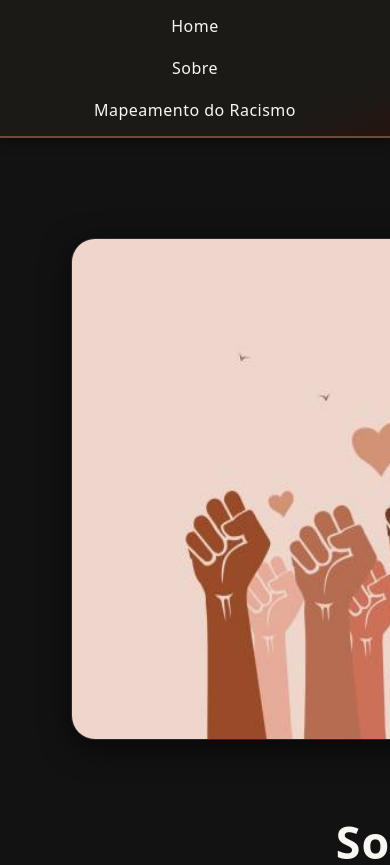
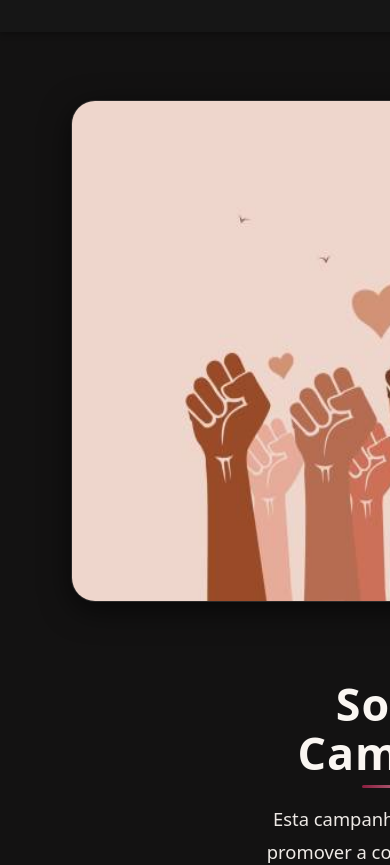
Before and after one commit to joaopedro0507/projeto-final-m5, a React (Vite) app: page / in a window 390 px wide. Shown: the top 865 px of the page. Built offline with nearby package versions, Linux system fonts and the light colour scheme; no server answers.

Commit message:
organizando o menu

```diff
--- a/src/components/Campanha/Campanha.jsx
+++ b/src/components/Campanha/Campanha.jsx
@@ -23,7 +23,7 @@ export default function Campanha() {
   }, []);
 
   return (
-    <main className={styles.main}>
+    <main className={styles.main} id="campanha">
       <h1 className={styles.mainTitle}>Campanhas sobre o Racismo Mundial</h1>
       <div className={styles.container}>
         {loading ? (
--- a/src/components/Denuncia/Denuncia.jsx
+++ b/src/components/Denuncia/Denuncia.jsx
@@ -25,7 +25,7 @@ export default function Denuncia() {
   }, []);
 
   return (
-    <main className={styles.main}>
+    <main className={styles.main} id="denuncia">
       <h1 className={styles.mainTitle}>📊 Dados sobre Denúncias de Racismo</h1>
       <div className={styles.container}>
         {loading ? (
--- a/src/components/Footer/Footer.jsx
+++ b/src/components/Footer/Footer.jsx
@@ -6,12 +6,6 @@ export default function Footer() {
       <div className="footer-content">
         <h3>Campanha Contra o Racismo</h3>
         <p>Juntos por uma sociedade mais justa, igualitária e sem preconceito ✊🏽</p>
-
-        <ul className="socials">
-          <li><a href="#"><i className="fa-brands fa-instagram"></i></a></li>
-          <li><a href="#"><i className="fa-brands fa-x-twitter"></i></a></li>
-          <li><a href="#"><i className="fa-brands fa-facebook"></i></a></li>
-        </ul>
       </div>
 
       <div className="footer-bottom">
--- a/src/components/Footer/Footer.module.css
+++ b/src/components/Footer/Footer.module.css
@@ -121,3 +121,9 @@
     font-size: 1.4rem;
   }
 }
+.footer ul,
+.footer ol {
+  list-style: none;
+  padding: 0;
+  margin: 0;
+}
--- a/src/components/Menu/Menu.jsx
+++ b/src/components/Menu/Menu.jsx
@@ -4,9 +4,10 @@ export default function Menu() {
   return (
     <nav className={styles.nav}>
       <ul className={styles.ul}>
-        <li className={styles.li}>Home</li>
-        <li className={styles.li}>Sobre</li>
-        <li className={styles.li}>Mapeamento do Racismo</li>
+        <li className={styles.li}><a href="#inicio" className={styles.link}>Início</a></li>
+        <li className={styles.li}><a href="#sobre" className={styles.link}>Sobre</a></li>
+        <li className={styles.li}><a href="#campanha" className={styles.link}>Campanha</a></li>
+        <li className={styles.li}><a href="#denuncia" className={styles.link}>Denúncia</a></li>
       </ul>
     </nav>
   );
--- a/src/components/Menu/Menu.module.css
+++ b/src/components/Menu/Menu.module.css
@@ -1,91 +1,75 @@
-:root {
-  --corPrincipal: #241510;   /* Preto suave */
-  --corSecundaria: #8B1E3F;  /* Vermelho bordô */
-  --corTerciaria: #6B4C3B;   /* Marrom café */
-  --corBase: #FAF6F2;        /* Creme (texto claro) */
+/* Menu.module.css */
+
+/* Navbar */
+.nav {
+  display: flex;
+  justify-content: center; /* centraliza horizontalmente */
+  align-items: center;
+  background-color: #161616; /* cor principal */
+  padding: 1rem 2rem;
+  position: fixed;
+  width: 100%;
+  top: 0;
+  left: 0;
+  z-index: 1000;
+  box-shadow: 0 2px 6px rgba(0,0,0,0.3);
 }
 
-/* ======= MENU ======= */
-nav {
-  width: 100%;
-  background: linear-gradient(160deg, #1C1A17 80%, #241510);
-  padding: 18px 0;
-  box-shadow: 0 2px 12px rgba(0, 0, 0, 0.45);
-  display: flex;
-  justify-content: center;
-  align-items: center;
-  border-bottom: 2px solid var(--corTerciaria);
-  position: sticky;
-  top: 0;
-  z-index: 1000;
-  backdrop-filter: blur(6px);
-  animation: fadeInDown 0.8s ease;
-}
-
-ul {
+/* Lista de links */
+.ul {
   list-style: none;
   display: flex;
-  gap: 48px;
+  gap: 2rem;
   margin: 0;
   padding: 0;
 }
 
-li {
-  color: var(--corBase);
-  font-size: 1.1rem;
-  font-weight: 500;
-  cursor: pointer;
-  position: relative;
-  transition: all 0.3s ease;
-  letter-spacing: 0.5px;
+/* Item da lista */
+.li {
+  /* Pode adicionar estilos se quiser */
 }
 
-/* Linha animada embaixo do item ao passar o mouse */
-li::after {
-  content: "";
-  position: absolute;
-  bottom: -6px;
-  left: 0;
-  width: 0%;
-  height: 2px;
-  background-color: var(--corSecundaria);
-  transition: width 0.3s ease;
+/* Link */
+.link {
+  color: #FAF6F2; /* texto claro */
+  text-decoration: none;
+  font-weight: 500;
+  transition: color 0.3s;
 }
 
-li:hover {
-  color: var(--corSecundaria);
-  transform: translateY(-2px);
+.link:hover {
+  color: #8B1E3F; /* cor secundária ao passar o mouse */
 }
 
-li:hover::after {
-  width: 100%;
-}
+/* ===== Mobile ===== */
+@media (max-width: 768px) {
+  .ul {
+    flex-direction: column;
+    align-items: center;
+    gap: 1rem;
+    background-color: #161616;
+    position: absolute;
+    top: 60px; /* altura da navbar */
+    left: 0;
+    right: 0;
+    max-height: 0;
+    overflow: hidden;
+    transition: max-height 0.3s ease-in-out;
+  }
 
-/* Animação suave de entrada */
-@keyframes fadeInDown {
-  from {
-    opacity: 0;
-    transform: translateY(-20px);
+  /* Para abrir o menu, adicione a classe open ao ul no React */
+  .ul.open {
+    max-height: 300px; /* ajuste conforme número de links */
   }
-  to {
-    opacity: 1;
-    transform: translateY(0);
+
+  .li {
+    width: 100%;
+    text-align: center;
+  }
+
+  .link {
+    display: block;
+    width: 100%;
+    padding: 0.5rem 0;
   }
 }
-
-/* Responsivo */
-@media (max-width: 700px) {
-  nav {
-    padding: 14px 0;
-  }
-
-  ul {
-    flex-direction: column;
-    align-items: center;
-    gap: 18px;
-  }
-
-  li {
-    font-size: 1rem;
-  }
-}
--- a/src/components/Sobre/Sobre.jsx
+++ b/src/components/Sobre/Sobre.jsx
@@ -4,7 +4,7 @@ import campanhaImg from "../../assets/istockphoto-1297234871-612x612.jpg";
 
 export default function Sobre() {
   return (
-    <section className={styles.sobre}>
+    <section className={styles.sobre} id="sobre">
       <div className={styles.container}>
         <div className={styles.texto}>
           <h1>Sobre a Campanha</h1>
```
Also changed, not shown: src/components/Menu.jsx (deleted, +0 -11 lines), src/components/Menu.module.css (deleted).
